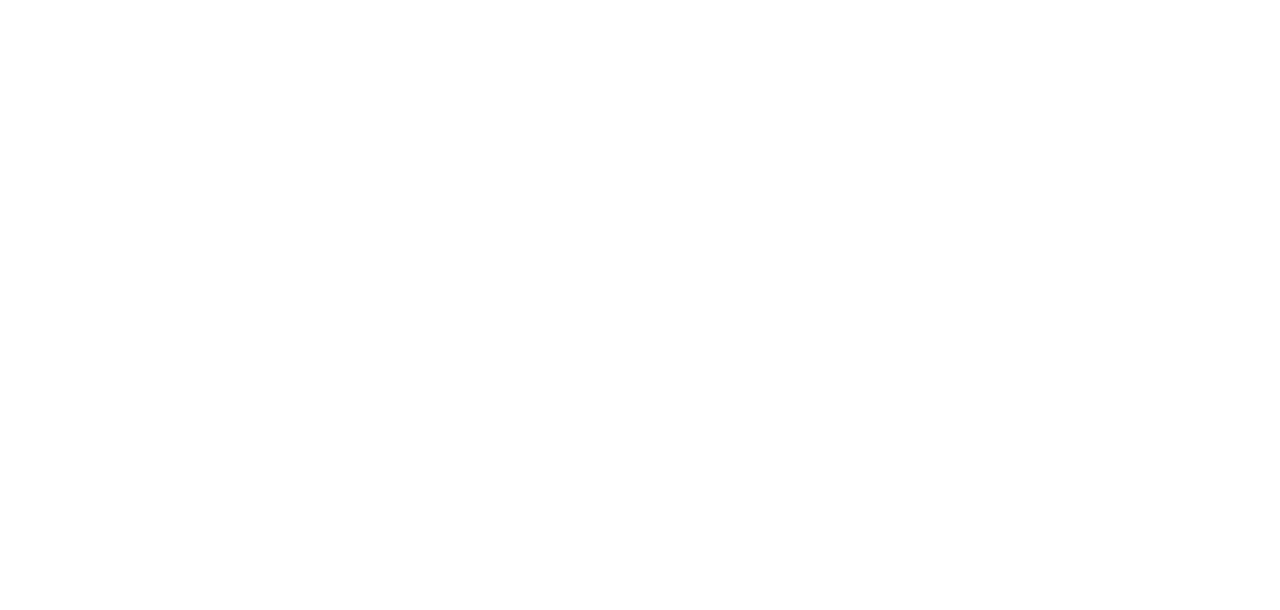
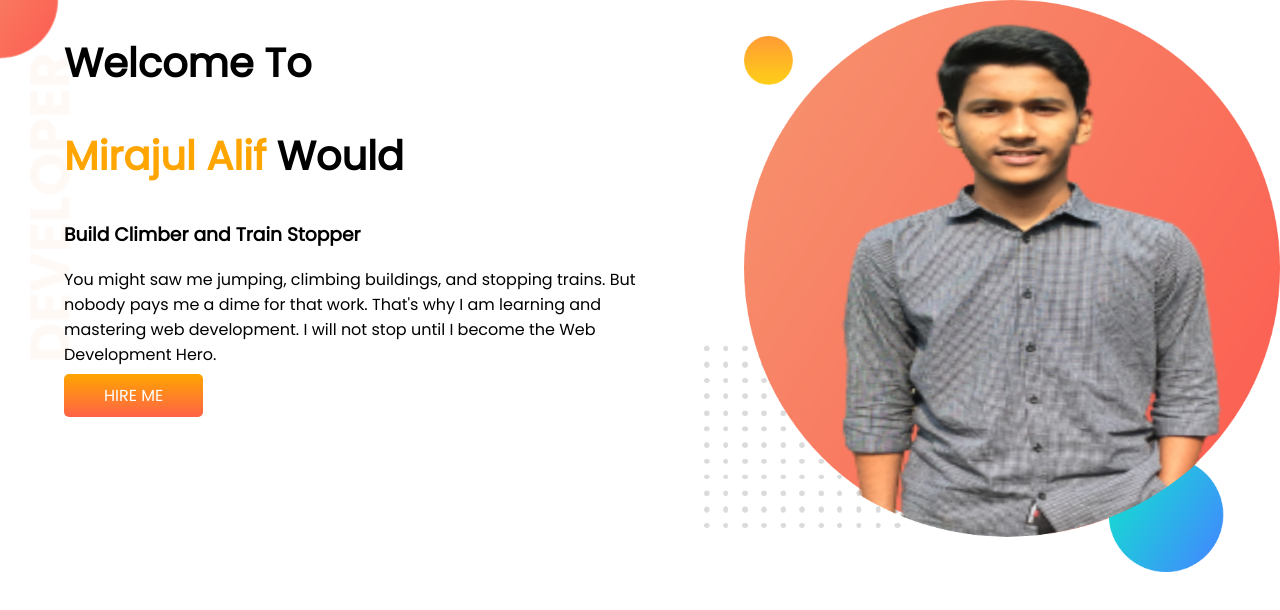
Before and after one commit to mirajulalam/developer-portfolio-1, a plain HTML site: page index.html in a window 1280 px wide. Drawn offline with Linux system fonts and the light colour scheme.

Commit message:
top banner added

```diff
--- a/index.html
+++ b/index.html
@@ -6,10 +6,30 @@
     <meta http-equiv="X-UA-Compatible" content="IE=edge">
     <meta name="viewport" content="width=device-width, initial-scale=1.0">
     <title>Alif portfolio</title>
+    <link rel="preconnect" href="https://fonts.googleapis.com">
+    <link rel="preconnect" href="https://fonts.gstatic.com" crossorigin>
+    <link href="https://fonts.googleapis.com/css2?family=Poppins&display=swap" rel="stylesheet">
     <link rel="stylesheet" href="style.css">
 </head>
 
 <body>
+    <section class="top-banner">
+        <div class="half-width">
+            <h1>Welcome To</h1>
+            <h1><span class="orange-color">Mirajul Alif</span> Would</h1>
+            <h3>Build Climber and Train Stopper</h3>
+            <p>You might saw me jumping, climbing buildings, and stopping trains. But nobody pays me a dime for that
+                work.
+                That's why I am learning and mastering web development. I will not stop until I become the Web
+                Development
+                Hero.
+            </p>
+            <a class="link-item" target="_blank" href="#">HIRE ME</a>
+        </div>
+        <div class="half-width">
+            <img src="images/my-bg (1).png" alt="">
+        </div>
+    </section>
 
 </body>
 
--- a/style.css
+++ b/style.css
@@ -0,0 +1,30 @@
+body{
+    font-family: 'Poppins', sans-serif;
+    margin: 0;
+}
+.top-banner{
+    display: flex;
+    background-image: url(images/top-banner.png);
+    background-repeat: no-repeat;
+
+}
+.half-width{
+    width: 50%;
+    margin-left: 5%;
+}
+.half-width img{
+    width: 100%;
+}
+h1{
+    font-size: 40px;
+}
+.orange-color{
+    color: orange;
+}
+.link-item{
+    text-decoration: none;
+    padding: 10px 40px;
+    background-image: linear-gradient(orange,tomato);
+    border-radius: 5px;
+    color: white;
+}
```
Also changed, not shown: images/jhankar.png (deleted), images/jhankar2.png (deleted), images/my-bg (1).png (added), images/my-bg (2).png (added).
